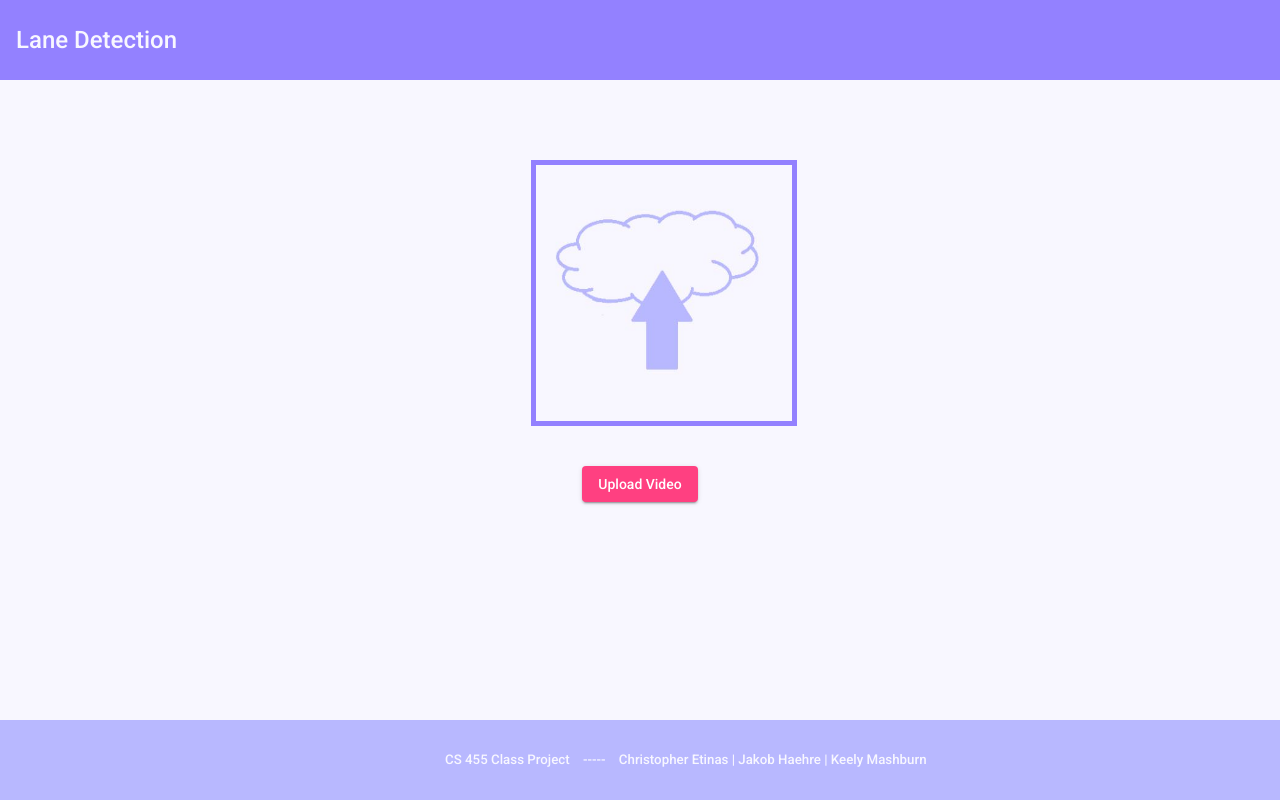
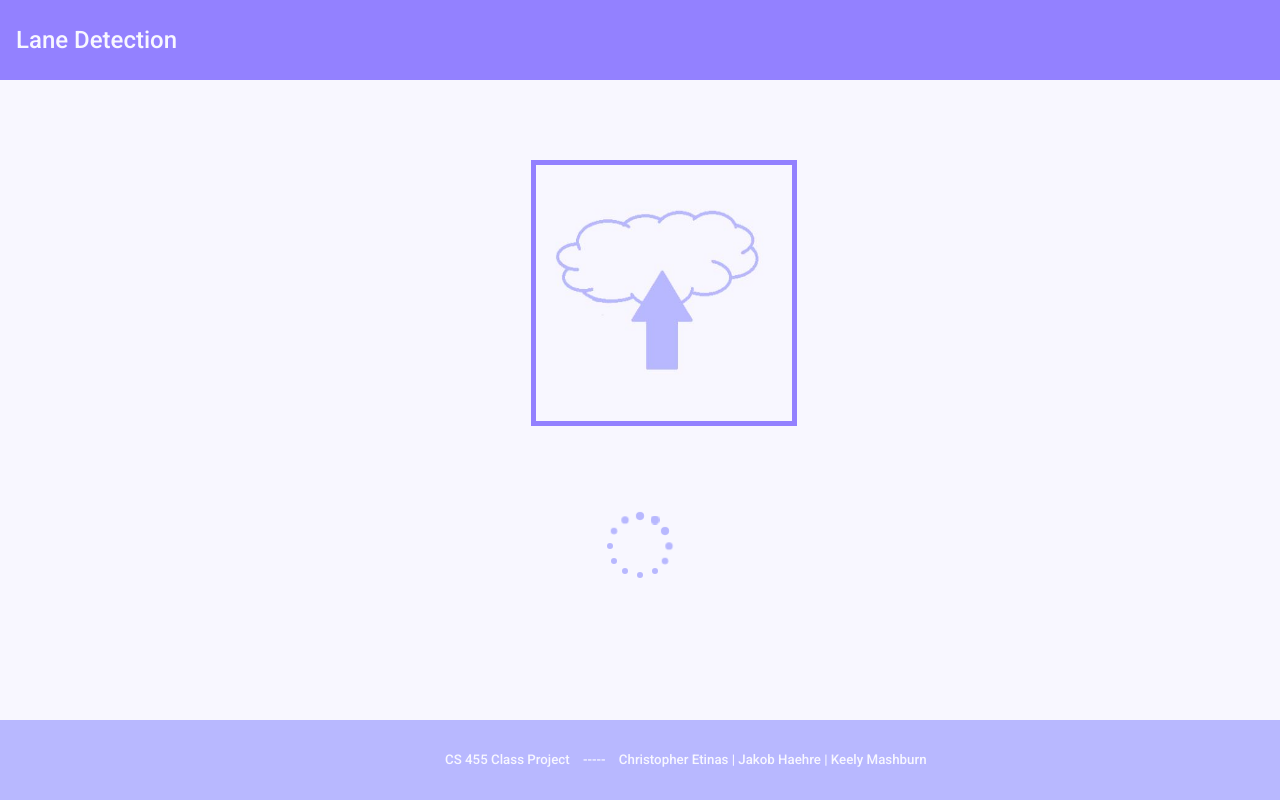
Before and after one commit to ScienceLuke7/CS-455-Lane-Detection, an Angular app in the folder GUI/: page / in a window 1280 px wide. Both pictures are taken after a click on the button "Upload Video". Built offline with nearby package versions, Linux system fonts and the light colour scheme.

Commit message:
css work

```diff
--- a/GUI/src/app/main-page/main-page.component.css
+++ b/GUI/src/app/main-page/main-page.component.css
@@ -46,9 +46,103 @@
     border-color: #9381ff;
 }
 
+.spin-card {
+    display: flex;
+    position: relative;
+    justify-content: center;
+    height: fit-content;
+    top: 20vh;
+    left: 42.5vw;
+    width: 15vw;
+    margin-bottom: 10vh;
+}
+
 .up-button {
     display: flex;
     position: relative;
-    top: 15vh;
+    margin-top: 15vh;
     justify-content: center;
 }
+
+.lds-default {
+    display: inline-block;
+    position: relative;
+    width: 80px;
+    height: 80px;
+  }
+  .lds-default div {
+    position: absolute;
+    width: 6px;
+    height: 6px;
+    background: #b8b8ff;
+    border-radius: 50%;
+    animation: lds-default 1.2s linear infinite;
+  }
+  .lds-default div:nth-child(1) {
+    animation-delay: 0s;
+    top: 37px;
+    left: 66px;
+  }
+  .lds-default div:nth-child(2) {
+    animation-delay: -0.1s;
+    top: 22px;
+    left: 62px;
+  }
+  .lds-default div:nth-child(3) {
+    animation-delay: -0.2s;
+    top: 11px;
+    left: 52px;
+  }
+  .lds-default div:nth-child(4) {
+    animation-delay: -0.3s;
+    top: 7px;
+    left: 37px;
+  }
+  .lds-default div:nth-child(5) {
+    animation-delay: -0.4s;
+    top: 11px;
+    left: 22px;
+  }
+  .lds-default div:nth-child(6) {
+    animation-delay: -0.5s;
+    top: 22px;
+    left: 11px;
+  }
+  .lds-default div:nth-child(7) {
+    animation-delay: -0.6s;
+    top: 37px;
+    left: 7px;
+  }
+  .lds-default div:nth-child(8) {
+    animation-delay: -0.7s;
+    top: 52px;
+    left: 11px;
+  }
+  .lds-default div:nth-child(9) {
+    animation-delay: -0.8s;
+    top: 62px;
+    left: 22px;
+  }
+  .lds-default div:nth-child(10) {
+    animation-delay: -0.9s;
+    top: 66px;
+    left: 37px;
+  }
+  .lds-default div:nth-child(11) {
+    animation-delay: -1s;
+    top: 62px;
+    left: 52px;
+  }
+  .lds-default div:nth-child(12) {
+    animation-delay: -1.1s;
+    top: 52px;
+    left: 62px;
+  }
+  @keyframes lds-default {
+    0%, 20%, 80%, 100% {
+      transform: scale(1);
+    }
+    50% {
+      transform: scale(1.5);
+    }
+  }
--- a/GUI/src/app/main-page/main-page.component.html
+++ b/GUI/src/app/main-page/main-page.component.html
@@ -6,17 +6,19 @@
     </div>
     <div class="background">
         <div>
-            <div class="img-card">
-                <!-- add ngif for uploaded/not uploaded  -->
+            <div *ngIf="!hasSelectedVideo" class="img-card" (click)="chooseVideo()">
                 <img src="../assets/upload.JPG" width="256" height="256">
             </div>
-            <div class ="up-button">
-                <button mat-raised-button color="accent">Upload Video</button>
+            <div *ngIf="isUploading" class="spin-card">
+                <div class="lds-default"><div></div><div></div><div></div><div></div><div></div><div></div><div></div><div></div><div></div><div></div><div></div><div></div></div>
+            </div>
+            <div *ngIf="!isUploading" class="up-button">
+                <button mat-raised-button color="accent"  (click)="uploadVideo()">Upload Video</button>
             </div>
         </div>
     </div>
     <div>
-        <mat-toolbar class="about-project" (click)="uploadVideo()">
+        <mat-toolbar class="about-project">
             <p class="name-text">CS 455 Class Project </p>
             <p class="name-text"> ----- </p>
             <p class="name-text">Christopher Etinas | Jakob Haehre | Keely Mashburn </p>
--- a/GUI/src/app/main-page/main-page.component.ts
+++ b/GUI/src/app/main-page/main-page.component.ts
@@ -6,15 +6,23 @@ import { Component, OnInit } from '@angular/core';
   styleUrls: ['./main-page.component.css']
 })
 export class MainPageComponent implements OnInit {
+  isUploading: boolean = false;
+  isRecieved: boolean = false;
+  hasSelectedVideo = false;
 
   constructor() { }
 
   ngOnInit(): void {
   }
 
-  uploadVideo()
+  chooseVideo()
   {
 
   }
 
+  uploadVideo()
+  {
+    this.isUploading = true;
+  }
+
 }
```
